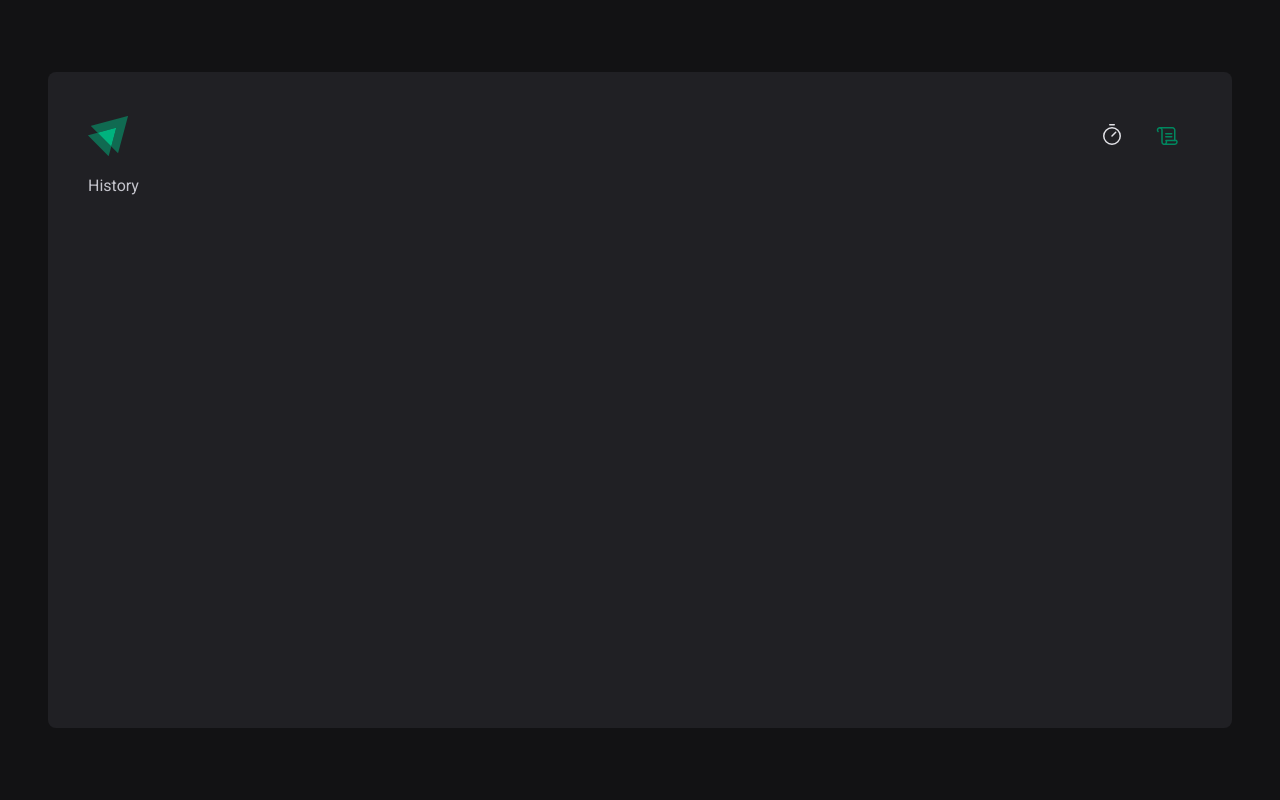
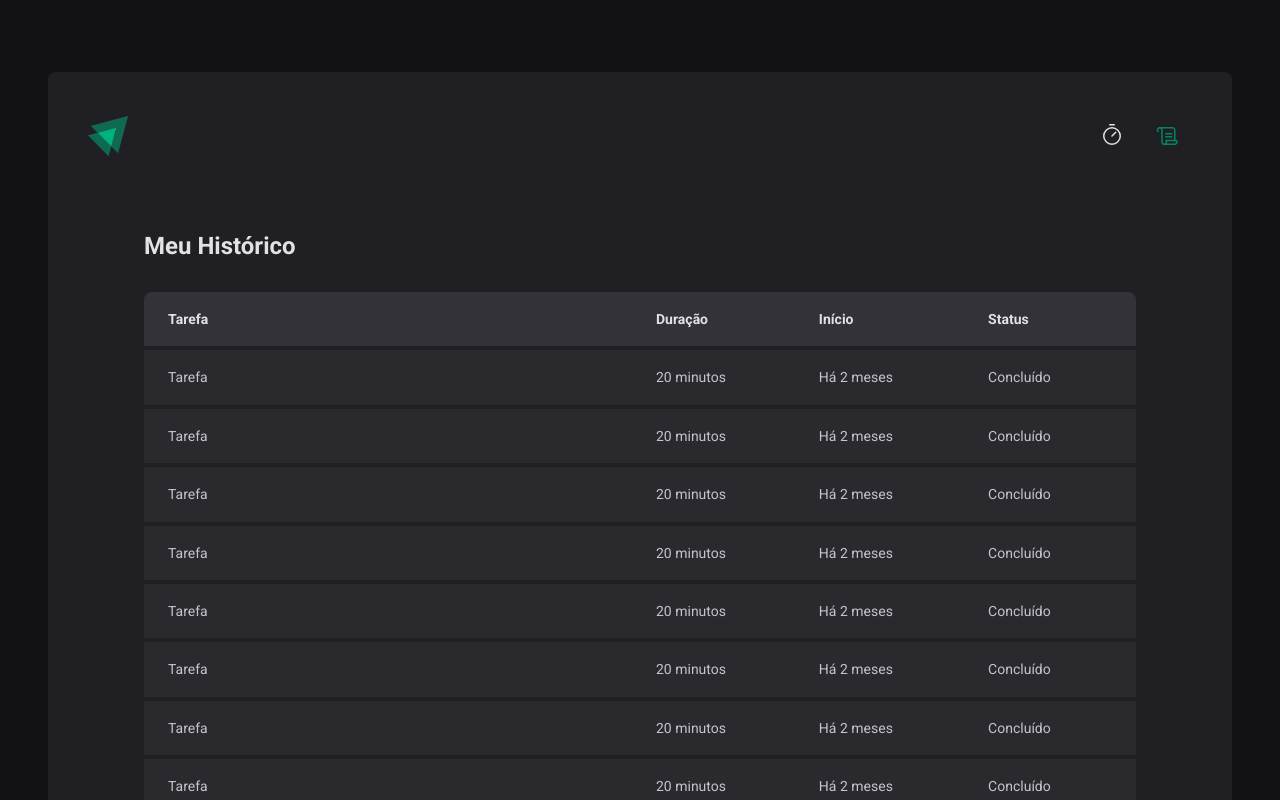
Before and after one commit to Baggio25/02-fundamentos-react-ignite-timer, a React (Vite) app: page /history in a window 1280 px wide. Shown: the top 800 px of the page. Built offline with nearby package versions, Linux system fonts and the light colour scheme.

Commit message:
Page History

```diff
--- a/src/layouts/DefaultLayout/styles.ts
+++ b/src/layouts/DefaultLayout/styles.ts
@@ -2,7 +2,7 @@
 
 export const LayoutContainer = styled.div`
     max-width: 74rem;
-    height: calc(100vh - 9rem);
+    min-height: calc(100vh - 10rem);
     margin: 4.5rem auto;
     padding: 2.5rem;
     gap: 1rem;
--- a/src/pages/History.tsx
+++ /dev/null
@@ -1,7 +0,0 @@
-export function History() {
-    return(
-        <div>
-            <span>History</span>
-        </div>
-    )
-}
--- /dev/null
+++ b/src/pages/History/index.tsx
@@ -0,0 +1,78 @@
+import { HistoryContainer, HistoryList } from "./styles";
+
+export function History() {
+  return (
+    <HistoryContainer>
+      <h1>Meu Histórico</h1>
+
+      <HistoryList>
+        <table>
+          <thead>
+            <tr>
+              <th>Tarefa</th>
+              <th>Duração</th>
+              <th>Início</th>
+              <th>Status</th>
+            </tr>
+          </thead>
+          <tbody>
+            <tr>
+              <td>Tarefa</td>
+              <td>20 minutos</td>
+              <td>Há 2 meses</td>
+              <td>Concluído</td>
+            </tr>
+            <tr>
+              <td>Tarefa</td>
+              <td>20 minutos</td>
+              <td>Há 2 meses</td>
+              <td>Concluído</td>
+            </tr>
+            <tr>
+              <td>Tarefa</td>
+              <td>20 minutos</td>
+              <td>Há 2 meses</td>
+              <td>Concluído</td>
+            </tr>
+            <tr>
+              <td>Tarefa</td>
+              <td>20 minutos</td>
+              <td>Há 2 meses</td>
+              <td>Concluído</td>
+            </tr>
+            <tr>
+              <td>Tarefa</td>
+              <td>20 minutos</td>
+              <td>Há 2 meses</td>
+              <td>Concluído</td>
+            </tr>
+            <tr>
+              <td>Tarefa</td>
+              <td>20 minutos</td>
+              <td>Há 2 meses</td>
+              <td>Concluído</td>
+            </tr>
+            <tr>
+              <td>Tarefa</td>
+              <td>20 minutos</td>
+              <td>Há 2 meses</td>
+              <td>Concluído</td>
+            </tr>
+            <tr>
+              <td>Tarefa</td>
+              <td>20 minutos</td>
+              <td>Há 2 meses</td>
+              <td>Concluído</td>
+            </tr>
+            <tr>
+              <td>Tarefa</td>
+              <td>20 minutos</td>
+              <td>Há 2 meses</td>
+              <td>Concluído</td>
+            </tr>
+          </tbody>
+        </table>
+      </HistoryList>
+    </HistoryContainer>
+  );
+}
--- /dev/null
+++ b/src/pages/History/styles.ts
@@ -0,0 +1,65 @@
+import styled from "styled-components";
+
+export const HistoryContainer = styled.main`
+  flex: 1;
+  padding: 3.5rem;
+  display: flex;
+  flex-direction: column;
+
+  h1 {
+    font-size: 1.5rem;
+    color: ${props => props.theme["gray-100"]};;
+  }
+
+`;
+
+export const HistoryList = styled.div`
+  flex: 1;
+  overflow: auto;
+  margin-top: 2rem;
+
+  table {
+    width: 100%;
+    border-collapse: collapse;
+    min-width: 600px;
+
+    th {
+      background-color: ${props => props.theme["gray-600"]};
+      padding: 1rem;
+      text-align: left;
+      font-size: 0.875rem;
+      line-height: 1.6;
+      color: ${props => props.theme["gray-100"]};
+
+      &:first-child {
+        border-top-left-radius: 8px;
+        padding-left: 1.5rem;
+      }
+
+      &:last-child {
+        border-top-right-radius: 8px;
+        padding-right: 1.5rem;
+      }
+    }
+
+    td {
+      padding: 1rem;
+      font-size: 0.875rem;
+      line-height: 1.6;
+      border-top: 4px solid ${props => props.theme["gray-800"]};;
+      background-color: ${props => props.theme["gray-700"]};
+
+      &:first-child {
+        width: 50%;
+        padding-left: 1.5rem;
+      }
+
+      &:last-child {
+        padding-right: 1.5rem;
+      }
+    }
+
+  }
+
+
+`;
```
